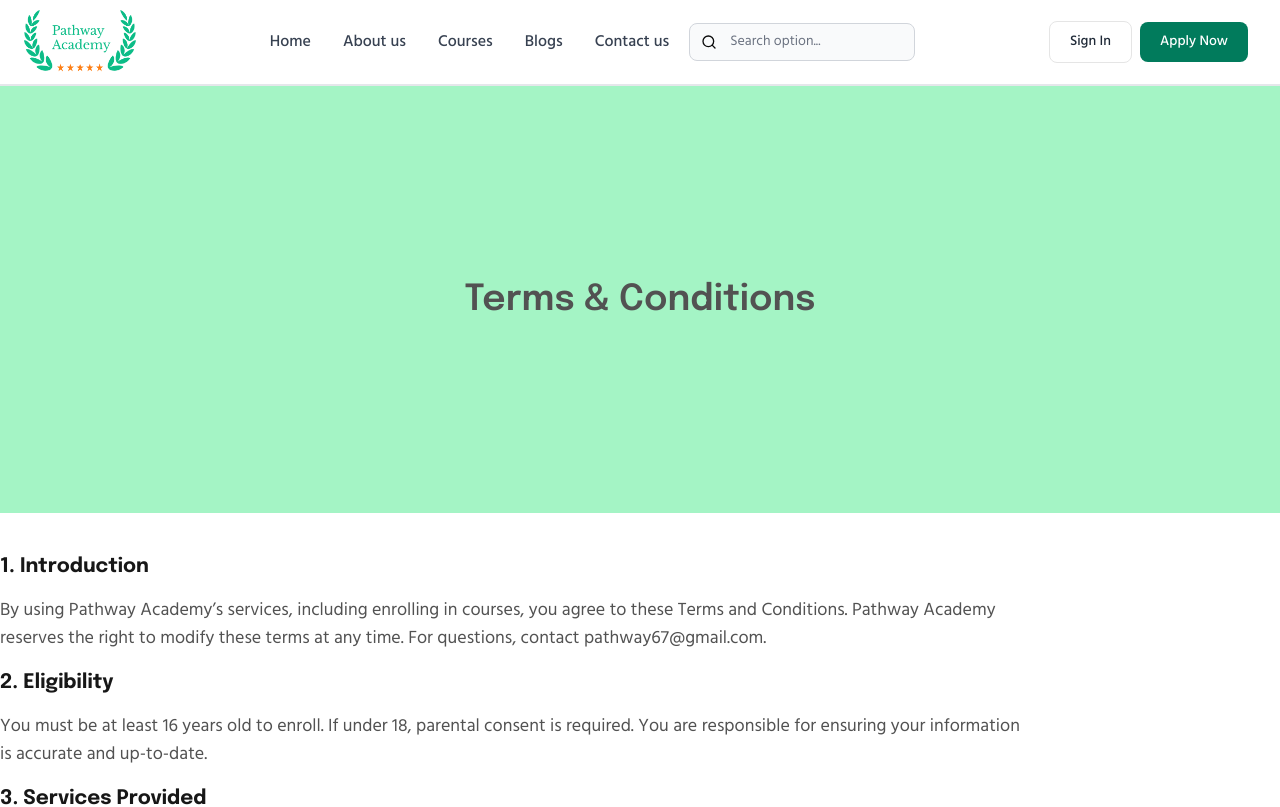
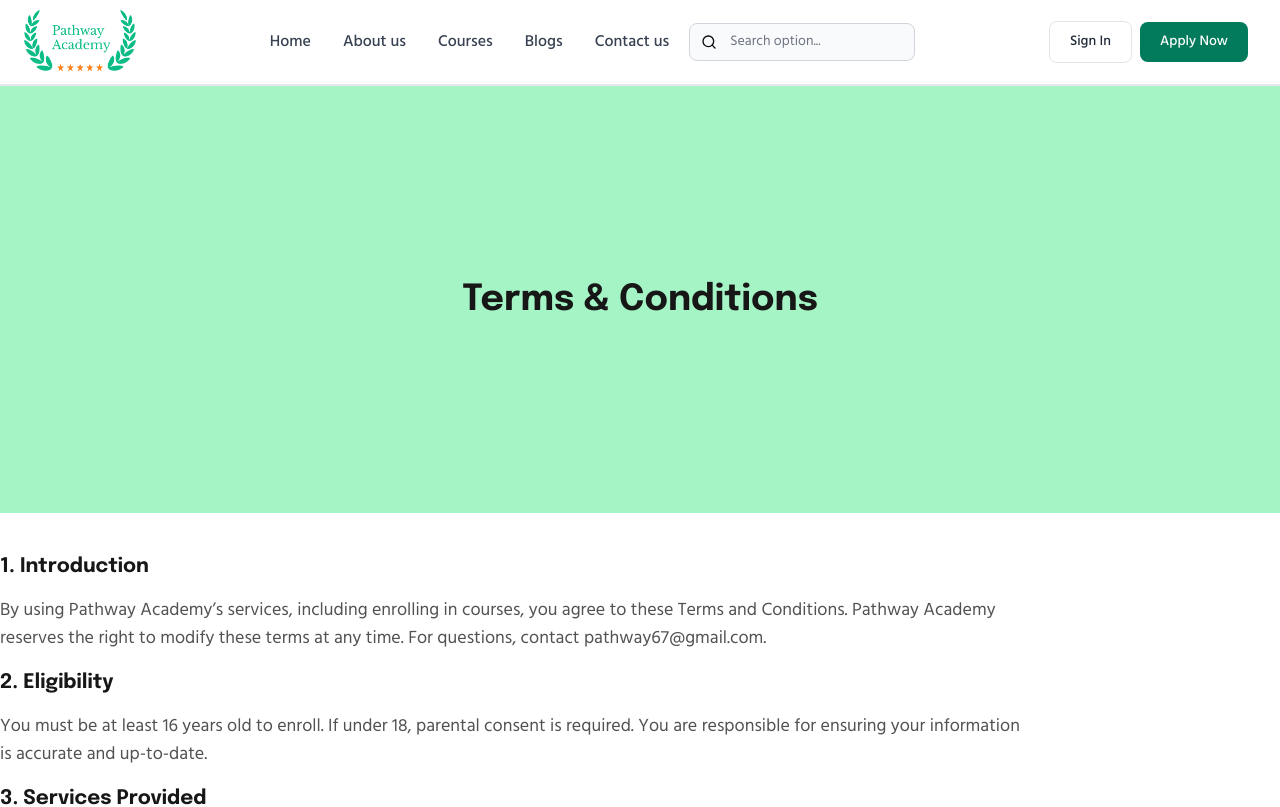
Before and after one commit to thantnaingcoder/MCF-2, a React (Vite) app: page /termsandcondition in a window 1280 px wide. Shown: the top 807 px of the page. Built offline with nearby package versions, Linux system fonts and the light colour scheme; a web font is replaced by a local one.

Commit message:
feat: finish terms and condition change title color

```diff
--- a/src/features/feat-term-condition/HeroSection.jsx
+++ b/src/features/feat-term-condition/HeroSection.jsx
@@ -3,7 +3,7 @@ const HeroSection = () => {
     <section className="mb-10">
       <div className="h-[430px] lg:h-[427px] bg-[#A4F4C5] w-full flex flex-col justify-center items-center sm:px-0 px-5 ">
         <div className="flex flex-col max-w-2xl ">
-          <h1 className="text-2xl font-semibold leading-6 font-heading text-neutral-600 lg:text-3xl xl:text-4xl 2xl:text-5xl lg:leading-10 ">
+          <h1 className="text-2xl font-bold leading-6 font-heading text-neutral-900 lg:text-3xl xl:text-4xl 2xl:text-5xl lg:leading-10 ">
             Terms & Conditions
           </h1>
         </div>
```
